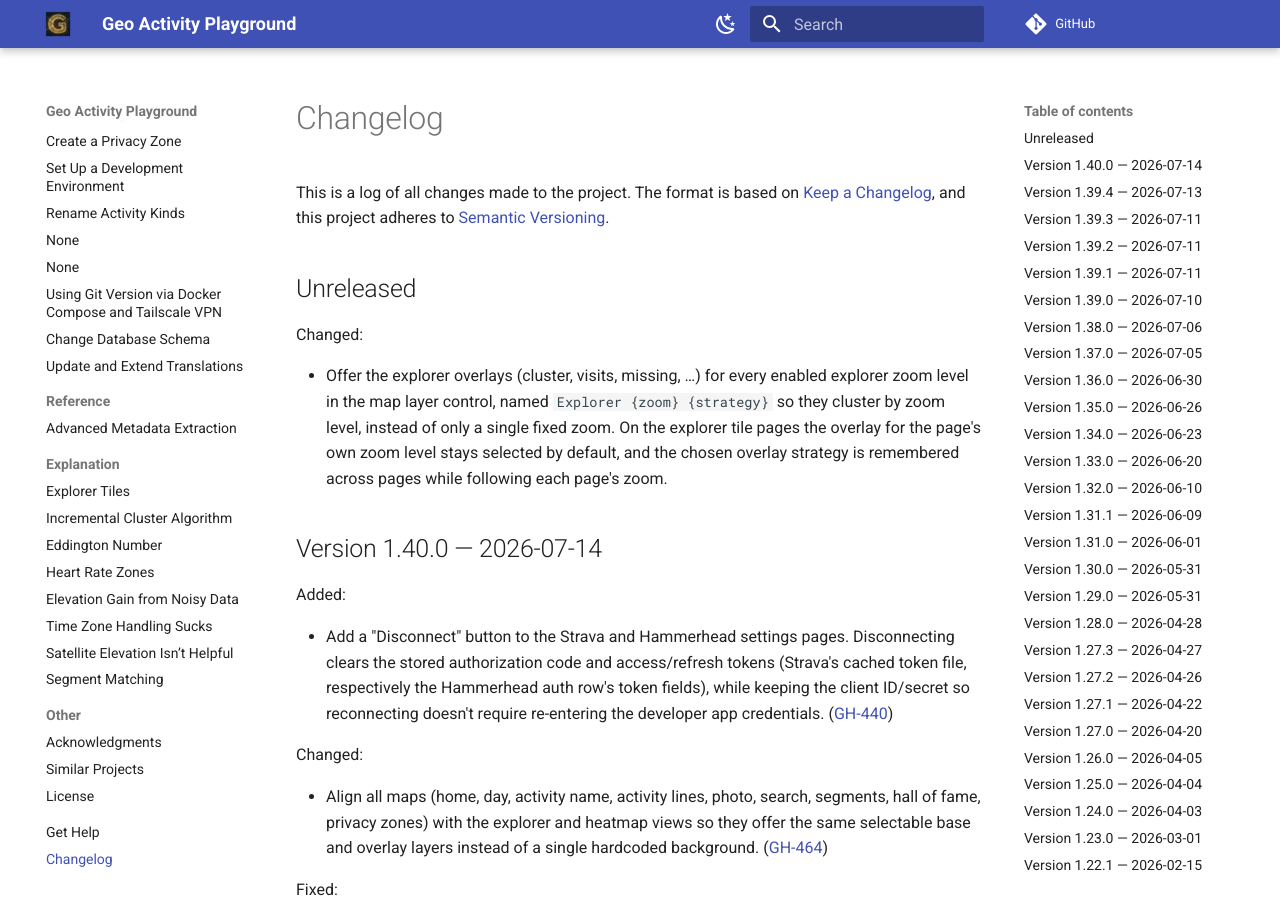
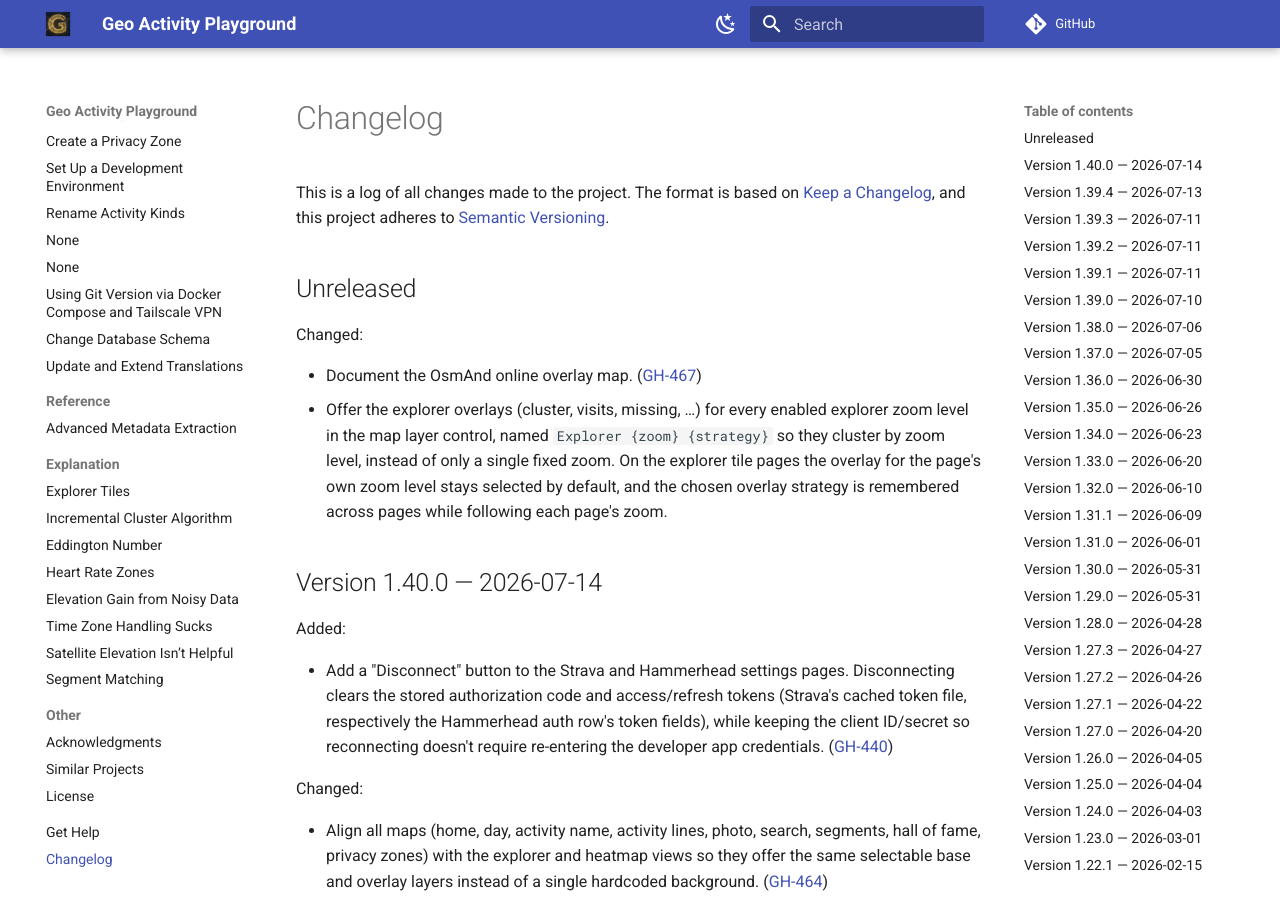
Before and after one commit to martin-ueding/geo-activity-playground, an MkDocs documentation site: the page built from docs/changelog.md, in a window 1280 px wide and 900 px high. Built offline with MkDocs 1.6.1 and Material for MkDocs 9.7.7, drawn with Linux system fonts in a browser that asks for light colours; comment, search, counter and statistics services are not loaded.

Commit message:
docs: changelog entry for OsmAnd online overlay map doc
Refs: GH-467

```diff
--- a/docs/changelog.md
+++ b/docs/changelog.md
@@ -19,6 +19,7 @@ Types of changes
 
 Changed:
 
+- Document the OsmAnd online overlay map. ([GH-467](https://github.com/martin-ueding/geo-activity-playground/issues/467))
 - Offer the explorer overlays (cluster, visits, missing, …) for every enabled explorer zoom level in the map layer control, named `Explorer {zoom} {strategy}` so they cluster by zoom level, instead of only a single fixed zoom. On the explorer tile pages the overlay for the page's own zoom level stays selected by default, and the chosen overlay strategy is remembered across pages while following each page's zoom.
 
 
```
